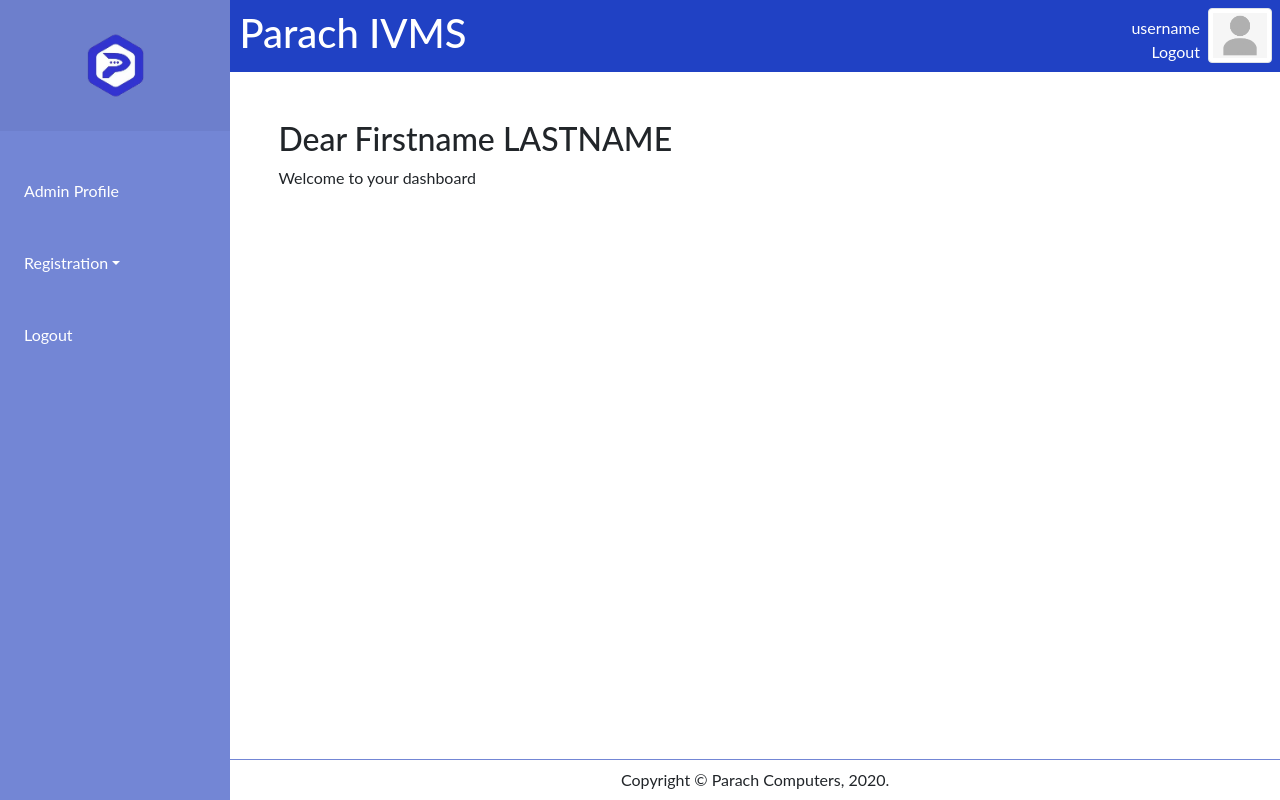
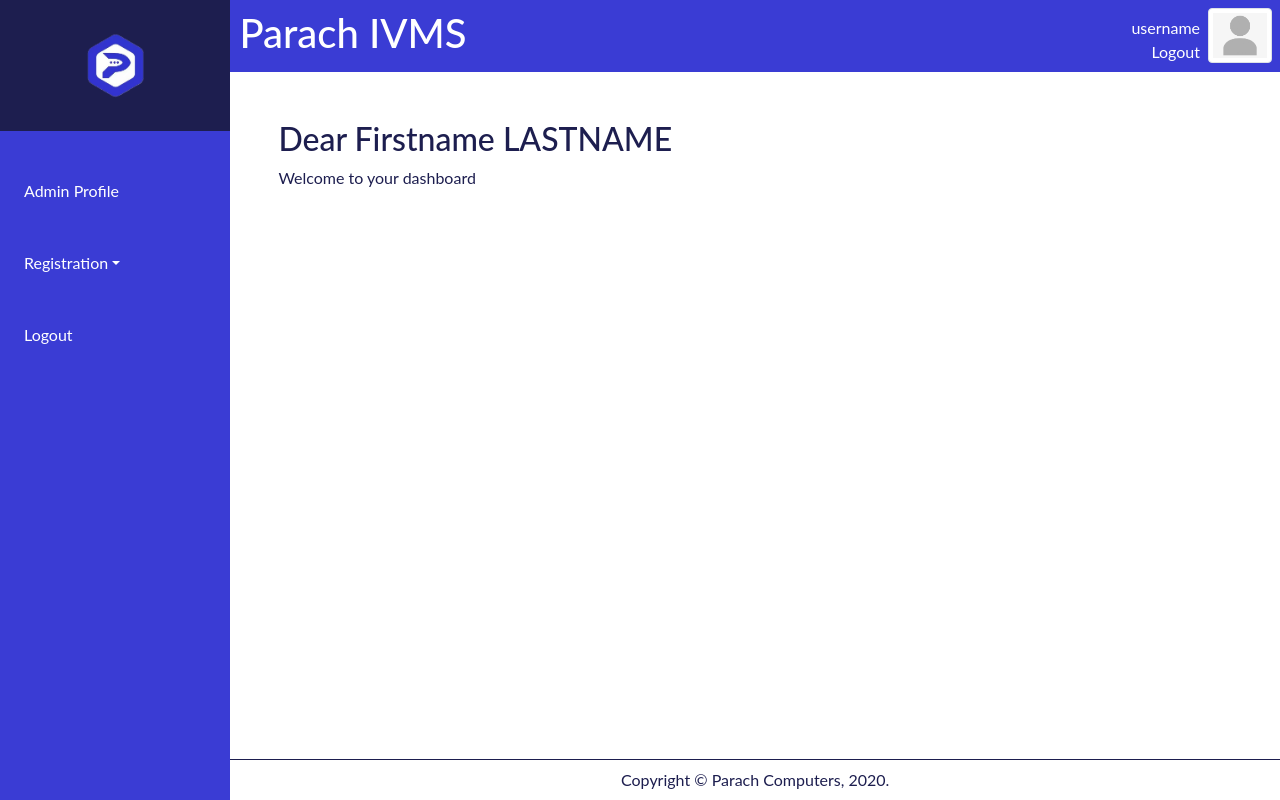
Before and after one commit to teekaytech/Inventory-Management-System, a PHP site: page /dashboard.html in a window 1280 px wide. Run offline with PHP 8.4, Linux system fonts and the light colour scheme; some libraries are stand-ins or nearby versions.

Commit message:
update parach colors on style.css

```diff
--- a/assets/css/dboard.css
+++ /dev/null
@@ -1,120 +0,0 @@
-:root {
-  --background: #7386D5;
-  --textColor: #ffffff;
-  --others: #d3d3d3;
-}
-
-*,
-html,
-body {
-  margin: 0;
-  padding: 0;
-  box-sizing: border-box;
-  font-family: 'Lato', sans-serif;
-}
-
-/* ---------------------------------------------------
-    SIDEBAR STYLE
------------------------------------------------------ */
-#sidebar {
-    width: 18%;
-    position: fixed;
-    top: 0;
-    left: 0;
-    height: 100vh;
-    z-index: 2;
-    background: var(--background);
-    color: var(--textColor);
-    transition: all 0.3s;
-}
-
-#sidebar.active {
-    margin-left: -18%;
-}
-
-#sidebar .sidebar-header {
-    padding: 1rem;
-    background: #6d7fcc;
-}
-
-#sidebar ul li a {
-    padding: 1.5rem;
-    font-size: 1rem;
-    display: block;
-    color: var(--textColor);
-    text-decoration: none;
-}
-
-#sidebar ul li a:hover, .sub-list:hover {
-    color: var(--background);
-    background: var(--textColor);
-}
-
-a[data-toggle="collapse"] {
-    position: relative;
-}
-
-.sub-list {
-    font-size: 0.9em;
-    padding-left: 30px;
-    background: #4a4a4d;
-}
-
-/* ---------------------------------------------------
-    CONTENT STYLE
------------------------------------------------------ */
-.content {
-    width: calc(100% - 18%);
-    /* padding: 40px; */
-    min-height: 100vh;
-    transition: all 0.3s;
-    position: absolute;
-    top: 0;
-    right: 0;
-}
-
-.content.active {
-    width: 100%;
-}
-
-.content-header {
-    background-color: rgb(32, 65, 196);
-}
-
-.user-img {
-    width: 4rem;
-}
-
-/* ---------------------------------------------------
-    FOOTER STYLE
------------------------------------------------------ */
-.footer {
-    width: 100%;
-    transition: all 0.3s;
-    position: absolute;
-    bottom: 0;
-    text-align: center;
-    border-top: 1px solid var(--background);
-    padding: 0.5rem 0;
-}
-
-/* ---------------------------------------------------
-    MEDIAQUERIES
------------------------------------------------------ */
-@media (max-width: 768px) {
-    #sidebar {
-        margin-left: -250px;
-    }
-    #sidebar.active {
-        margin-left: 0;
-    }
-    #content {
-        width: 100%;
-    }
-    #content.active {
-        width: calc(100% - 250px);
-    }
-    #sidebarCollapse span {
-        display: none;
-    }
-}
--- a/assets/css/style.css
+++ b/assets/css/style.css
@@ -1,7 +1,9 @@
 :root {
-  --background: #0a3394;
-  --textColor: #ec42e3;
-  --others: #13b321;
+  --first: #1d1e4f;
+  --second: #2e2f8f;
+  --third: #3a3cd4;
+  --forth: #d6d6f6;
+  --textColor: #ffffff;
 }
 
 *,
@@ -13,7 +15,115 @@ body {
   font-family: 'Lato', sans-serif;
 }
 
-a {
-  text-decoration: none;
-  color: var(--background);
+/* ---------------------------------------------------
+    SIDEBAR STYLE
+----------------------------------------------------- */
+#sidebar {
+    width: 18%;
+    position: fixed;
+    top: 0;
+    left: 0;
+    height: 100vh;
+    z-index: 2;
+    background: var(--third);
+    color: var(--textColor);
+    transition: all 0.3s;
 }
+
+#sidebar.active {
+    margin-left: -18%;
+}
+
+#sidebar .sidebar-header {
+    padding: 1rem;
+    background: var(--first);
+}
+
+#sidebar ul li a {
+    padding: 1.5rem;
+    font-size: 1rem;
+    display: block;
+    color: var(--textColor);
+    text-decoration: none;
+}
+
+#sidebar ul li a:hover, .sub-list:hover {
+    color: var(--background);
+    background: var(--first);
+}
+
+a[data-toggle="collapse"] {
+    position: relative;
+}
+
+.sub-list {
+    font-size: 0.9em;
+    padding-left: 30px;
+    background: var(--second);
+}
+
+/* ---------------------------------------------------
+    CONTENT STYLE
+----------------------------------------------------- */
+.content {
+    width: calc(100% - 18%);
+    min-height: 100vh;
+    transition: all 0.3s;
+    position: absolute;
+    top: 0;
+    right: 0;
+    color: var(--first);
+}
+
+.content.active {
+    width: 100%;
+}
+
+.content-header {
+    background-color: var(--third);
+}
+
+.user-img {
+    width: 4rem;
+}
+
+.login-form {
+  margin: auto 0;
+  height: 80vh;
+}
+
+/* ---------------------------------------------------
+    FOOTER STYLE
+----------------------------------------------------- */
+.footer {
+    width: 100%;
+    transition: all 0.3s;
+    position: absolute;
+    bottom: 0;
+    text-align: center;
+    color: var(--first);
+    border-top: 1px solid var(--first);
+    padding: 0.5rem 0;
+}
+
+/* ---------------------------------------------------
+    MEDIAQUERIES
+----------------------------------------------------- */
+
+@media (max-width: 768px) {
+    #sidebar {
+        margin-left: -250px;
+    }
+    #sidebar.active {
+        margin-left: 0;
+    }
+    #content {
+        width: 100%;
+    }
+    #content.active {
+        width: calc(100% - 250px);
+    }
+    #sidebarCollapse span {
+        display: none;
+    }
+}
--- a/dashboard.html
+++ b/dashboard.html
@@ -6,12 +6,12 @@
    <meta name="viewport" content="width=device-width, initial-scale=1.0">
    <meta http-equiv="X-UA-Compatible" content="IE=edge">
 
-   <title>Collapsible sidebar using Bootstrap 4</title>
+   <title>PARACH IVMS :: Dashboard</title>
 
    <!-- Bootstrap CSS CDN -->
    <link rel="stylesheet" href="https://stackpath.bootstrapcdn.com/bootstrap/4.1.0/css/bootstrap.min.css" integrity="sha384-9gVQ4dYFwwWSjIDZnLEWnxCjeSWFphJiwGPXr1jddIhOegiu1FwO5qRGvFXOdJZ4" crossorigin="anonymous">
    <!-- Our Custom CSS -->
-   <link rel="stylesheet" href="assets/css/dboard.css">
+   <link rel="stylesheet" href="assets/css/style.css">
    <!-- Scrollbar Custom CSS -->
    <link rel="stylesheet" href="https://cdnjs.cloudflare.com/ajax/libs/malihu-custom-scrollbar-plugin/3.1.5/jquery.mCustomScrollbar.min.css">
 
@@ -47,15 +47,11 @@
     <div id="content" class="content">
         <div class="content-header p-2 d-flex flex-row justify-content-between text-white">
             <div class="w-75">
-                <a type="button" id="sidebarCollapse" class="btn text-white p-0">
-                    <!-- <i class="fa fa-bars"></i> -->
+                <a type="button" id="sidebarCollapse" class="btn p-0">
                     <span class="h1">Parach IVMS</span>
                 </a>
-                <p class="mb-0">
-                    <!-- <strong><em>A real time Inventory management system</em></strong> -->
-                </p>
             </div>
-            <div class="w-25">
+            <div class="w-25 ">
                 <div class="d-flex justify-content-end">
                     <div class="text-right px-2 pt-2">
                         <span class="d-block"> username</span>
```
Also changed, not shown: index.html (+12 -11 lines), assets/img/Parach.png (added), assets/img/Parach2.png (added).
